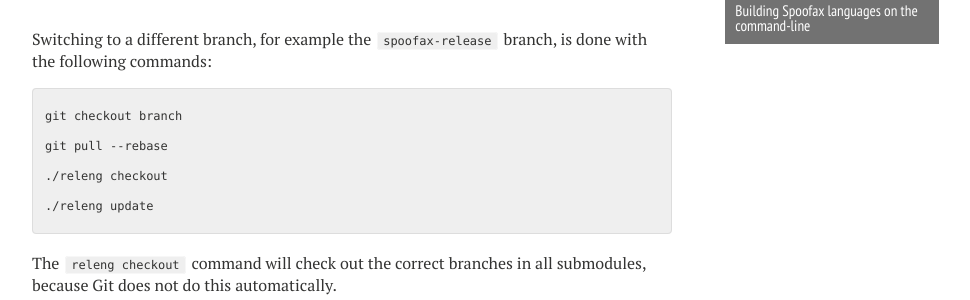
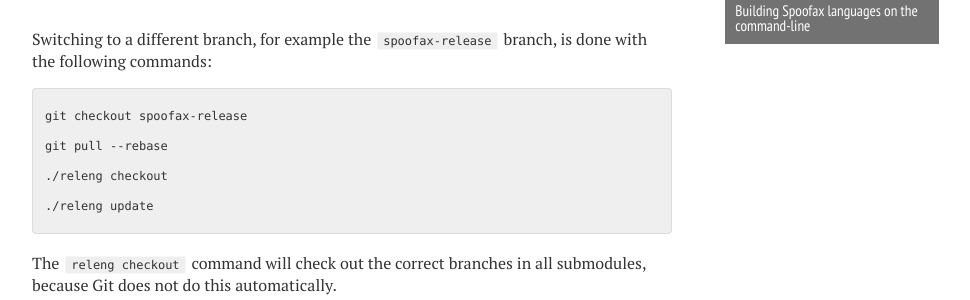
Before and after one commit to MartijnDwars/metaborg.github.io, a Jekyll site: the page built from dev/build/index.md, in a window 1280 px wide and 900 px high, scrolled down 1902 px. Shown: the part 151-451 px from the top of the window, without its empty margins (288-1258 px from the left). Built offline with Jekyll 4.4.1, drawn with Linux system fonts in a browser that asks for light colours; nearby versions of some CDN libraries.

Commit message:
Fix branch name

````diff
--- a/dev/build/spoofax-and-strategoxt.md
+++ b/dev/build/spoofax-and-strategoxt.md
@@ -66,7 +66,7 @@ The `git pull` command will update any changes in the main repository, and the `
 Switching to a different branch, for example the `spoofax-release` branch, is done with the following commands:
 
 ```
-git checkout branch
+git checkout spoofax-release
 git pull --rebase
 ./releng checkout
 ./releng update
````
